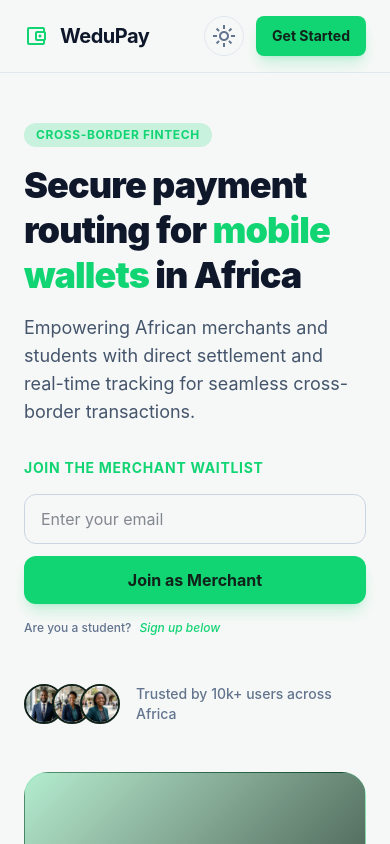
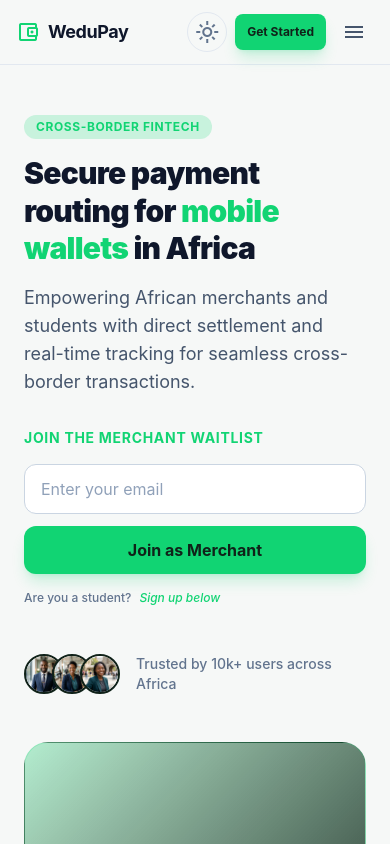
Before and after one commit to wedupayments/WeduPay, a Next.js app: page / in a window 390 px wide. Shown: the top 844 px of the page. Built offline with nearby package versions, Linux system fonts and the light colour scheme.

Commit message:
feat: Initialize Next.js application with core UI components and a landing page.

```diff
--- a/src/app/page.tsx
+++ b/src/app/page.tsx
@@ -17,7 +17,7 @@ export default function Home() {
 <span className="inline-block px-3 py-1 rounded-full bg-primary/20 text-primary text-xs font-bold uppercase tracking-wider">
                                 Cross-Border Fintech
                             </span>
-<h1 className="text-4xl lg:text-6xl font-black leading-tight tracking-tight">
+<h1 className="text-3xl md:text-5xl lg:text-6xl font-black leading-tight tracking-tight">
                                 Secure payment routing for <span className="text-primary">mobile wallets</span> in Africa
                             </h1>
 <p className="text-lg text-slate-600 dark:text-slate-400 max-w-xl">
@@ -50,7 +50,7 @@ export default function Home() {
 <div className="relative">
 <div className="aspect-square rounded-3xl overflow-hidden bg-linear-to-br from-primary/30 to-background-dark border border-primary/20" data-alt="Abstract visualization of digital payment network connecting Africa">
 <div className="absolute inset-0 flex items-center justify-center">
-<span className="material-symbols-outlined text-[120px] text-primary/40">language</span>
+<span className="material-symbols-outlined text-[64px] md:text-[120px] text-primary/40">language</span>
 </div>
 <div className="absolute bottom-10 left-10 right-10 p-6 bg-white/10 backdrop-blur-md rounded-2xl border border-white/20">
 <div className="flex justify-between items-center mb-4">
@@ -160,7 +160,7 @@ export default function Home() {
 </div>
 </section>
 {/* Network Map Section */}
-            <section className="py-32 bg-slate-50/50 dark:bg-background-dark/30 overflow-hidden relative">
+            <section className="py-16 lg:py-32 bg-slate-50/50 dark:bg-background-dark/30 overflow-hidden relative">
                 <div className="absolute top-0 right-0 w-[50%] h-full bg-linear-to-l from-primary/5 to-transparent pointer-events-none"></div>
                 <div className="max-w-7xl mx-auto px-6 relative">
                     <div className="grid lg:grid-cols-2 gap-20 items-center">
@@ -222,7 +222,7 @@ export default function Home() {
 
                                 {/* Floating Hub Info Card - Enhanced Glassmorphism */}
                                 <div className="absolute top-[35%] left-[60%] pointer-events-none group-hover:translate-x-4 transition-transform duration-700 ease-out">
-                                    <div className="bg-white/40 dark:bg-background-dark/40 backdrop-blur-2xl border border-white/20 dark:border-primary/20 p-6 rounded-[2rem] shadow-[0_32px_64px_-16px_rgba(0,0,0,0.2)] dark:shadow-[0_32px_64px_-16px_rgba(17,212,115,0.1)] space-y-3">
+                                    <div className="bg-white/40 dark:bg-background-dark/40 backdrop-blur-2xl border border-white/20 dark:border-primary/20 p-6 rounded-4xl shadow-[0_32px_64px_-16px_rgba(0,0,0,0.2)] dark:shadow-[0_32px_64px_-16px_rgba(17,212,115,0.1)] space-y-3">
                                         <div className="flex items-center gap-3">
                                             <div className="size-3 rounded-full bg-primary shadow-[0_0_12px_#11d473] animate-pulse"></div>
                                             <span className="text-xs font-black uppercase tracking-[0.2em] text-primary">Master Hub</span>
@@ -250,7 +250,7 @@ export default function Home() {
                                 <div className="inline-flex items-center px-4 py-2 rounded-full bg-primary/10 text-primary border border-primary/20 text-[10px] font-black uppercase tracking-[0.3em]">
                                     Continental Architecture
                                 </div>
-                                <h2 className="text-5xl lg:text-7xl font-black tracking-tighter leading-tight dark:text-white">
+                                <h2 className="text-4xl lg:text-6xl font-black tracking-tighter leading-tight dark:text-white">
                                     The Fintech <span className="text-primary italic">Backbone</span> of Africa.
                                 </h2>
                             </div>
@@ -284,25 +284,25 @@ export default function Home() {
             <section className="border-y border-slate-200 dark:border-primary/10 py-12">
 <div className="max-w-7xl mx-auto px-6">
 <p className="text-center text-sm font-bold text-slate-500 uppercase tracking-widest mb-8">Powering payments across the continent</p>
-<div className="flex flex-wrap justify-center items-center gap-12 grayscale opacity-60">
-<div className="text-2xl font-black">ZIMBABWE</div>
-<div className="text-2xl font-black">SOUTH AFRICA</div>
-<div className="text-2xl font-black">NIGERIA</div>
-<div className="text-2xl font-black">KENYA</div>
-<div className="text-2xl font-black">GHANA</div>
-<div className="text-2xl font-black">RWANDA</div>
-<div className="text-2xl font-black">UGANDA</div>
-<div className="text-2xl font-black">TANZANIA</div>
+<div className="flex flex-wrap justify-center items-center gap-3 md:gap-6 lg:gap-10 grayscale opacity-60">
+<div className="text-xs md:text-sm lg:text-base font-black">ZIMBABWE</div>
+<div className="text-xs md:text-sm lg:text-base font-black">SOUTH AFRICA</div>
+<div className="text-xs md:text-sm lg:text-base font-black">NIGERIA</div>
+<div className="text-xs md:text-sm lg:text-base font-black">KENYA</div>
+<div className="text-xs md:text-sm lg:text-base font-black">GHANA</div>
+<div className="text-xs md:text-sm lg:text-base font-black">RWANDA</div>
+<div className="text-xs md:text-sm lg:text-base font-black">UGANDA</div>
+<div className="text-xs md:text-sm lg:text-base font-black">TANZANIA</div>
 </div>
 </div>
 </section>
 {/* CTA Section */}
 <section className="py-20">
 <div className="max-w-7xl mx-auto px-6">
-<div className="rounded-3xl bg-primary p-8 lg:p-16 flex flex-col lg:flex-row items-center justify-between gap-12 text-background-dark overflow-hidden relative">
+<div className="rounded-3xl bg-primary p-6 md:p-8 lg:p-16 flex flex-col lg:flex-row items-center justify-between gap-8 lg:gap-12 text-background-dark overflow-hidden relative">
 <div className="absolute top-0 right-0 w-64 h-64 bg-white/10 rounded-full -mr-32 -mt-32"></div>
 <div className="max-w-2xl relative z-10">
-<h2 className="text-3xl lg:text-5xl font-black mb-6">Ready to scale your business across Africa?</h2>
+<h2 className="text-2xl md:text-3xl lg:text-5xl font-black mb-4 md:mb-6">Ready to scale your business across Africa?</h2>
 <p className="text-lg font-medium opacity-90">
                                 Join hundreds of merchants and thousands of students already using WeduPay for faster, cheaper, and safer transactions.
                             </p>
@@ -310,7 +310,7 @@ export default function Home() {
 <div className="flex flex-col gap-6 w-full lg:w-auto relative z-10" id="cta">
   <div className="bg-background-dark/10 p-6 rounded-2xl border border-background-dark/10 backdrop-blur-sm">
     <p className="text-sm font-bold mb-3 uppercase tracking-widest opacity-80">Students: Get Early Access</p>
-    <WaitlistForm type="STUDENT" buttonText="Join Student Waitlist" className="min-w-[320px]" />
+    <WaitlistForm type="STUDENT" buttonText="Join Student Waitlist" className="w-full" />
   </div>
 </div>
 </div>
--- a/src/components/AdminSidebar.tsx
+++ b/src/components/AdminSidebar.tsx
@@ -9,7 +9,7 @@ const navItems = [
 
 export function AdminSidebar() {
   return (
-    <aside className="w-full lg:w-64 bg-slate-50 dark:bg-background-dark/50 border-r border-slate-200 dark:border-emerald-900/30 p-4 space-y-6 flex flex-col h-screen sticky top-0">
+    <aside className="w-full lg:w-64 bg-slate-50 dark:bg-background-dark/50 border-r border-slate-200 dark:border-emerald-900/30 p-4 space-y-6 flex flex-col h-screen sticky top-0 overflow-y-auto">
       <div className="space-y-1">
         <p className="px-3 text-xs font-bold text-slate-400 dark:text-emerald-800 uppercase tracking-wider mb-2">Main Menu</p>
         {navItems.map((item) => (
--- a/src/components/Footer.tsx
+++ b/src/components/Footer.tsx
@@ -2,8 +2,8 @@ import Link from "next/link";
 
 export function Footer() {
   return (
-    <footer className="bg-white dark:bg-background-dark border-t border-slate-200 dark:border-primary/20 pt-16 pb-8">
-      <div className="max-w-7xl mx-auto px-6 grid grid-cols-2 md:grid-cols-4 lg:grid-cols-5 gap-12 mb-16">
+    <footer className="bg-white dark:bg-background-dark border-t border-slate-200 dark:border-primary/20 pt-10 md:pt-16 pb-8">
+      <div className="max-w-7xl mx-auto px-6 grid grid-cols-2 md:grid-cols-4 lg:grid-cols-5 gap-8 md:gap-12 mb-10 md:mb-16">
         <div className="col-span-2 lg:col-span-2">
           <div className="flex items-center gap-3 mb-6">
             <div className="text-primary flex items-center justify-center">
--- a/src/components/Navbar.tsx
+++ b/src/components/Navbar.tsx
@@ -3,26 +3,29 @@ import { ThemeToggle } from "@/components/ThemeToggle";
 
 export function Navbar() {
   return (
-    <header className="flex items-center justify-between border-b border-slate-200 dark:border-primary/20 px-6 py-4 lg:px-20">
-      <div className="flex items-center gap-3">
+    <header className="flex items-center justify-between border-b border-slate-200 dark:border-primary/20 px-4 py-3 md:py-4 lg:px-20">
+      <div className="flex items-center gap-2 md:gap-3">
         <div className="text-primary flex items-center justify-center">
-          <span className="material-symbols-outlined text-3xl">account_balance_wallet</span>
+          <span className="material-symbols-outlined text-2xl md:text-3xl">account_balance_wallet</span>
         </div>
-        <h2 className="text-xl font-bold tracking-tight">WeduPay</h2>
+        <h2 className="text-lg md:text-xl font-bold tracking-tight">WeduPay</h2>
       </div>
-      <nav className="hidden md:flex items-center gap-8">
+      <nav className="hidden md:flex items-center gap-6 lg:gap-8">
         <Link className="text-sm font-medium hover:text-primary transition-colors" href="#solutions">Solutions</Link>
         <Link className="text-sm font-medium hover:text-primary transition-colors" href="#benefits">Benefits</Link>
         <Link className="text-sm font-medium hover:text-primary transition-colors" href="#how-it-works">How it Works</Link>
         <Link className="text-sm font-medium hover:text-primary transition-colors" href="#pricing">Pricing</Link>
       </nav>
-      <div className="flex gap-3 items-center">
+      <div className="flex gap-2 md:gap-3 items-center">
         <ThemeToggle />
-        <button className="hidden sm:flex items-center justify-center rounded-lg h-10 px-4 bg-primary/10 text-primary border border-primary/20 text-sm font-bold">
+        <button className="hidden sm:flex items-center justify-center rounded-lg h-9 md:h-10 px-3 md:px-4 bg-primary/10 text-primary border border-primary/20 text-sm font-bold">
           Login
         </button>
-        <button className="flex items-center justify-center rounded-lg h-10 px-4 bg-primary text-background-dark text-sm font-bold shadow-lg shadow-primary/20 hover:brightness-110 transition-all">
+        <button className="flex items-center justify-center rounded-lg h-9 md:h-10 px-3 md:px-4 bg-primary text-background-dark text-xs md:text-sm font-bold shadow-lg shadow-primary/20 hover:brightness-110 transition-all">
           Get Started
+        </button>
+        <button className="md:hidden flex items-center justify-center p-2 rounded-lg text-slate-600 dark:text-slate-400 hover:bg-slate-100 dark:hover:bg-primary/10 transition-colors" aria-label="Open menu">
+          <span className="material-symbols-outlined">menu</span>
         </button>
       </div>
     </header>
--- a/src/components/WaitlistForm.tsx
+++ b/src/components/WaitlistForm.tsx
@@ -53,12 +53,12 @@ export function WaitlistForm({ type, buttonText, className }: WaitlistFormProps)
           required
           value={email}
           onChange={(e) => setEmail(e.target.value)}
-          className="flex-1 px-4 py-3 rounded-xl border border-slate-300 dark:border-primary/20 bg-background-light dark:bg-background-dark focus:ring-2 focus:ring-primary focus:border-transparent outline-none transition-all"
+          className="flex-1 min-w-0 px-4 py-3 rounded-xl border border-slate-300 dark:border-white/20 bg-white dark:bg-white/15 text-slate-900 dark:text-white placeholder:text-slate-400 dark:placeholder:text-white/50 focus:ring-2 focus:ring-primary focus:border-transparent outline-none transition-all"
         />
         <button
           type="submit"
           disabled={loading}
-          className="flex items-center justify-center px-6 py-3 bg-primary text-background-dark font-bold rounded-xl shadow-lg shadow-primary/20 hover:scale-[1.02] active:scale-[0.98] transition-all disabled:opacity-50 disabled:cursor-not-allowed"
+          className="shrink-0 whitespace-nowrap flex items-center justify-center px-5 py-3 bg-primary text-background-dark font-bold rounded-xl shadow-lg shadow-primary/20 hover:scale-[1.02] active:scale-[0.98] transition-all disabled:opacity-50 disabled:cursor-not-allowed"
         >
           {loading ? "Joining..." : buttonText}
         </button>
```
Also changed, not shown: gen_output.txt (deleted).
